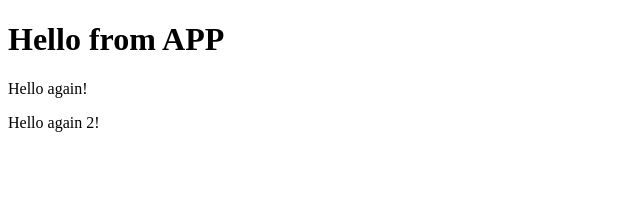
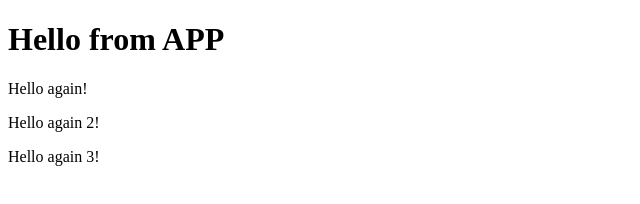
Before and after one commit to jain-mahak/MyAvalaraApp, a website: page index.html in a window 1280 px wide. Shown: the whole page, without its empty margins (0-640 px from the left). Drawn offline with Linux system fonts and the light colour scheme.

Commit message:
added paragraph 3

```diff
--- a/index.html
+++ b/index.html
@@ -9,5 +9,6 @@
     <h1>Hello from APP</h1>
     <p>Hello again!</p>
     <p>Hello again 2!</p>
+    <p>Hello again 3!</p>
 </body>
 </html>
```
